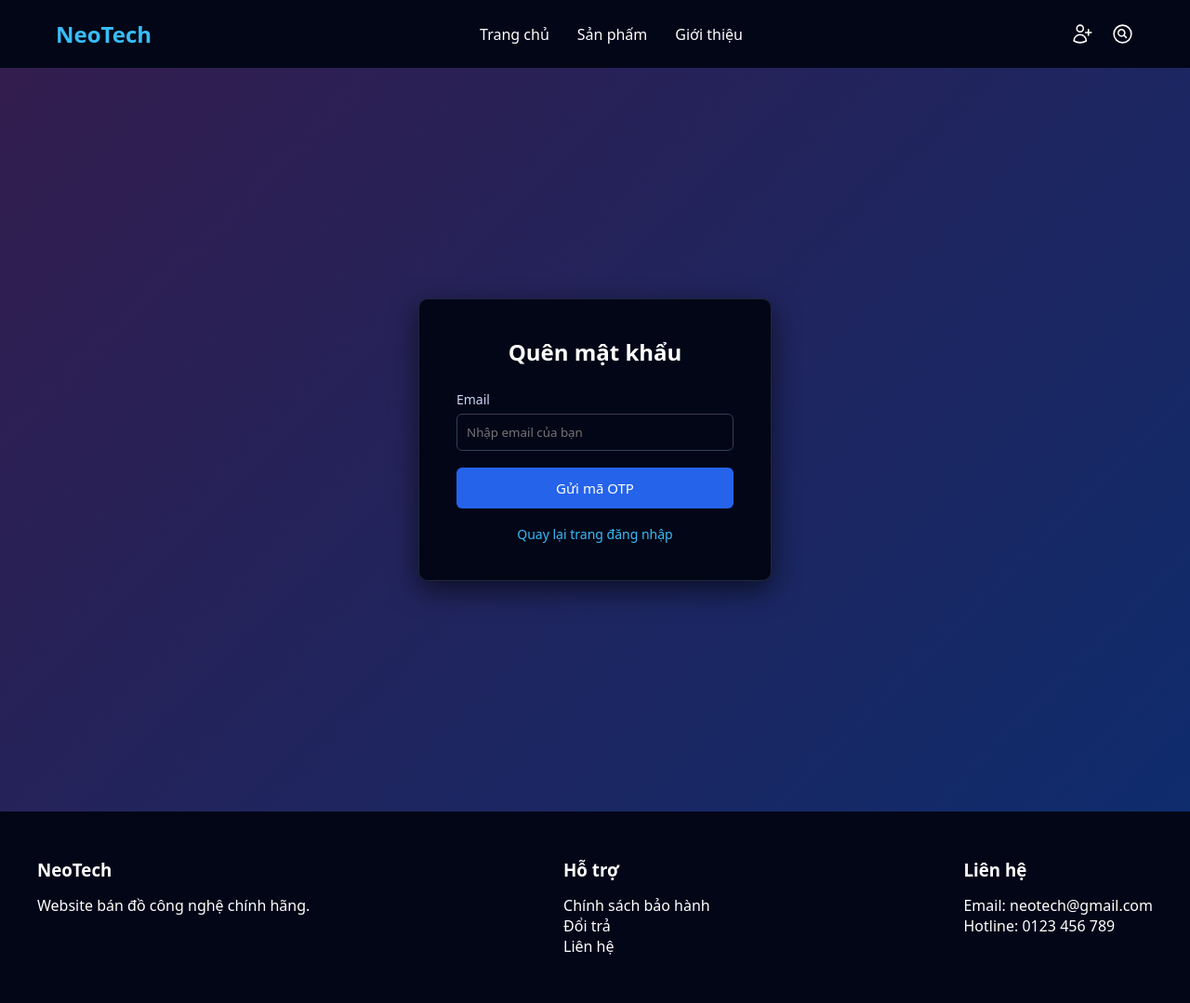
After one commit to HoanNghi16/NXHK_web, a PHP site: page /user/forgetPassword.php in a window 1280 px wide. The commit adds this page. Shown: the whole page at 93% size. Run offline with PHP 8.4, Linux system fonts and the light colour scheme.

Commit message:
fix style

```diff
--- a/product/products.php
+++ b/product/products.php
@@ -4,16 +4,15 @@
     include("../controllers/product/productControl.php");
     $productControl = new ProductControl();
     $layout = new Layout();
-    $title = $_GET['cate'] ?? "Tất cả sản phẩm";
+    $title = isset($_GET['cate'] ) && $_GET['cate'] !='' ? $_GET['cate'] : 'Tất cả sản phẩm';
     $title = ucfirst($title);
-
 ?>
 <!DOCTYPE html>
     <html lang="en">
         <head>
             <meta charset="UTF-8">
             <meta name="viewport" content="width=device-width, initial-scale=1.0">
-            <title>Document</title>
+            <title>Sản phẩm</title>
             <link rel="stylesheet" href="../style/products.css">
             <script src="../js/productUIhandler.js"></script>
         </head>
--- /dev/null
+++ b/user/forgetPassword.php
@@ -0,0 +1,33 @@
+<?php
+    include ('../layout/layout.php');
+    $layout = new Layout();
+?>
+<!DOCTYPE html>
+<html lang="en">
+<head>
+    <meta charset="UTF-8">
+    <meta name="viewport" content="width=device-width, initial-scale=1.0">
+    <title>Document</title>
+    <link rel='stylesheet' href='../style/login.css'></link>
+</head>
+<body>
+    <?php echo $layout->getHeader()?>
+    <div class="loginContainer">
+        <div class="loginCard">
+            <h2>Quên mật khẩu</h2>
+            <form class='loginForm'>
+                <div class="inputGroup">
+                    <label>Email</label>
+                    <input type="email" placeholder="Nhập email của bạn" name="email">
+                </div>
+                <button class='loginBtn'>Gửi mã OTP</button>
+                <p class='registerText'>
+                    <a href="./login.php">Quay lại trang đăng nhập</a>
+                </p>
+            </form>
+
+        </div>
+    </div>
+    <?php echo $layout->getFooter()?>
+</body>
+</html>
--- a/user/login.php
+++ b/user/login.php
@@ -46,11 +46,7 @@
                 </div>
 
                 <div class="loginOptions">
-                    <label>
-                        <input type="checkbox" name="remember"> Ghi nhớ đăng nhập
-                    </label>
-
-                    <a href="#">Quên mật khẩu?</a>
+                    <a href="./forgetPassword.php">Quên mật khẩu?</a>
                 </div>
 
                 <button class="loginBtn">Đăng nhập</button>
--- a/user/register.php
+++ b/user/register.php
@@ -6,7 +6,6 @@
     $userControl = new userControl();
     if(isset($_SESSION['user_id'])){
         header("Location: ../home.php");
-        $toast->showToast("Bạn đã đăng nhập", "null", 3000);
         exit();
     }
     if ($_SERVER["REQUEST_METHOD"] == "POST") {
```
Also changed, not shown: services/user/userService.php (+16 -3 lines).
